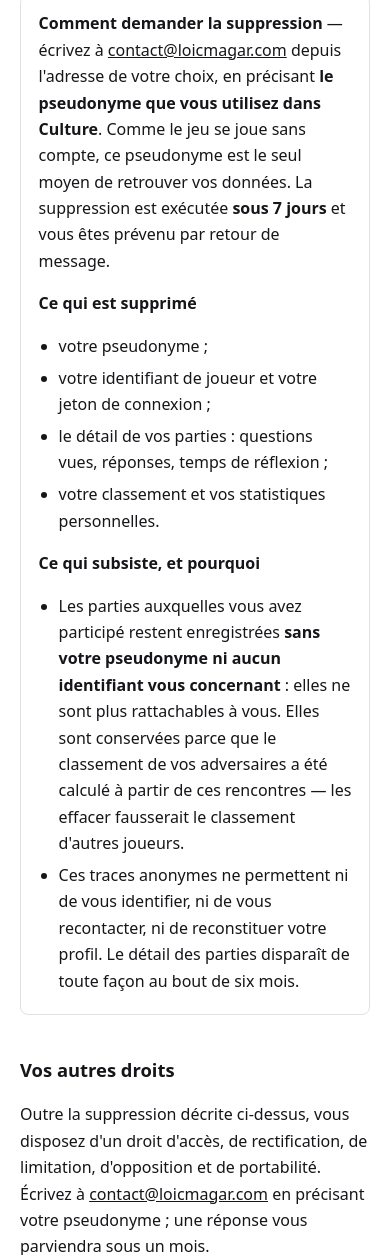
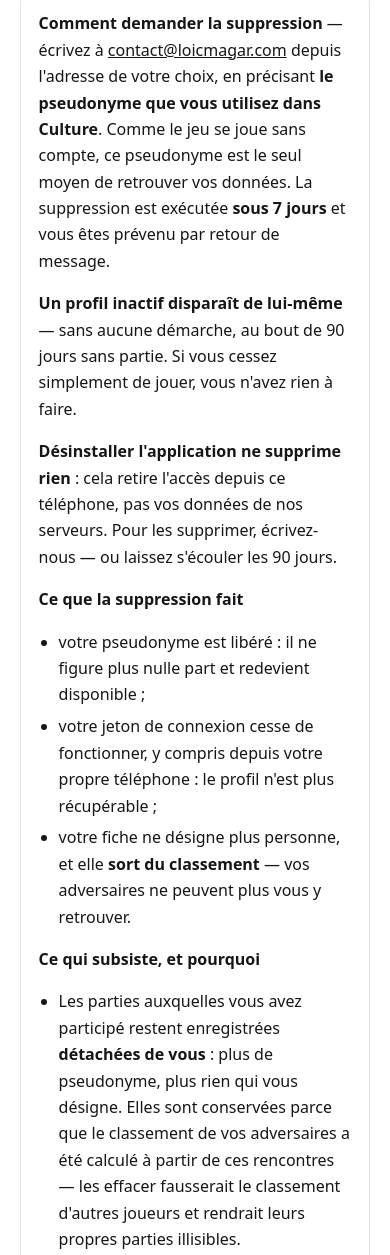
Before and after one commit to Lolo19th/culture-legal, a plain HTML site: page index.html in a window 390 px wide. Shown: the part 3407-4662 px from the top of the page. Drawn offline with Linux system fonts and the light colour scheme.

Commit message:
La suppression dit ce qui est vraiment effacé, et ce qui survit détaché (#201)
La version précédente promettait trois choses fausses : l'effacement du détail
des parties, celui de l'identifiant de joueur, et celui du classement. Aucune
des trois n'est ce que le jeu fait — supprimer, c'est anonymiser.

Ce que la suppression fait, désormais dit tel quel : le pseudonyme est libéré,
le jeton de connexion cesse de fonctionner y compris depuis son propre
téléphone, et la fiche sort du classement. Les parties survivent détachées,
parce que le classement des adversaires a été calculé sur ces rencontres et que
les effacer rendrait leurs propres parties illisibles ; le détail disparaît à
six mois, comme le dit déjà le tableau des durées.

Deux vérités s'ajoutent, qu'un joueur ne peut pas deviner : un profil inactif
disparaît seul au bout de quatre-vingt-dix jours, et désinstaller
l'application ne supprime rien.

Copie de `docs/legal/politique-de-confidentialite.html`, dont la source fait
autorité dans le dépôt du jeu.

```diff
--- a/index.html
+++ b/index.html
@@ -184,25 +184,43 @@
         suppression est exécutée <strong>sous 7 jours</strong> et vous êtes prévenu par retour de
         message.
       </p>
-      <p><strong>Ce qui est supprimé</strong></p>
+      <p>
+        <strong>Un profil inactif disparaît de lui-même</strong> — sans aucune démarche, au bout de
+        90 jours sans partie. Si vous cessez simplement de jouer, vous n'avez rien à faire.
+      </p>
+      <p>
+        <strong>Désinstaller l'application ne supprime rien</strong> : cela retire l'accès depuis ce
+        téléphone, pas vos données de nos serveurs. Pour les supprimer, écrivez-nous — ou laissez
+        s'écouler les 90 jours.
+      </p>
+      <p><strong>Ce que la suppression fait</strong></p>
       <ul>
-        <li>votre pseudonyme ;</li>
-        <li>votre identifiant de joueur et votre jeton de connexion ;</li>
-        <li>le détail de vos parties : questions vues, réponses, temps de réflexion ;</li>
-        <li>votre classement et vos statistiques personnelles.</li>
+        <li>votre pseudonyme est libéré : il ne figure plus nulle part et redevient disponible ;</li>
+        <li>
+          votre jeton de connexion cesse de fonctionner, y compris depuis votre propre téléphone :
+          le profil n'est plus récupérable ;
+        </li>
+        <li>
+          votre fiche ne désigne plus personne, et elle <strong>sort du classement</strong> — vos
+          adversaires ne peuvent plus vous y retrouver.
+        </li>
       </ul>
       <p style="margin-bottom: 0"><strong>Ce qui subsiste, et pourquoi</strong></p>
       <ul style="margin-bottom: 0">
         <li>
-          Les parties auxquelles vous avez participé restent enregistrées <strong>sans votre
-          pseudonyme ni aucun identifiant vous concernant</strong> : elles ne sont plus rattachables
-          à vous. Elles sont conservées parce que le classement de vos adversaires a été calculé à
-          partir de ces rencontres — les effacer fausserait le classement d'autres joueurs.
+          Les parties auxquelles vous avez participé restent enregistrées <strong>détachées de
+          vous</strong> : plus de pseudonyme, plus rien qui vous désigne. Elles sont conservées
+          parce que le classement de vos adversaires a été calculé à partir de ces rencontres —
+          les effacer fausserait le classement d'autres joueurs et rendrait leurs propres parties
+          illisibles.
         </li>
         <li>
-          Ces traces anonymes ne permettent ni de vous identifier, ni de vous recontacter, ni de
-          reconstituer votre profil. Le détail des parties disparaît de toute façon au bout de six
-          mois.
+          Le détail de ces parties — questions vues, réponses, temps de réflexion — disparaît de
+          toute façon au bout de six mois.
+        </li>
+        <li>
+          Ces traces ne permettent ni de vous identifier, ni de vous recontacter, ni de reconstituer
+          votre profil.
         </li>
       </ul>
     </div>
```
